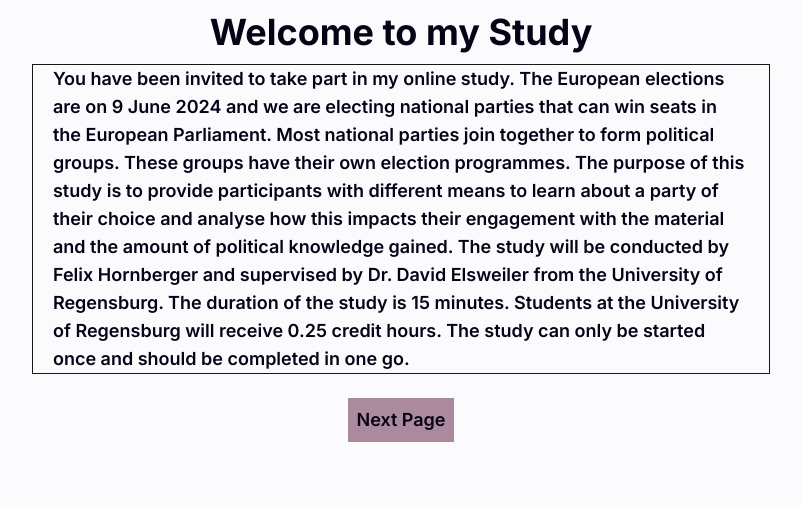
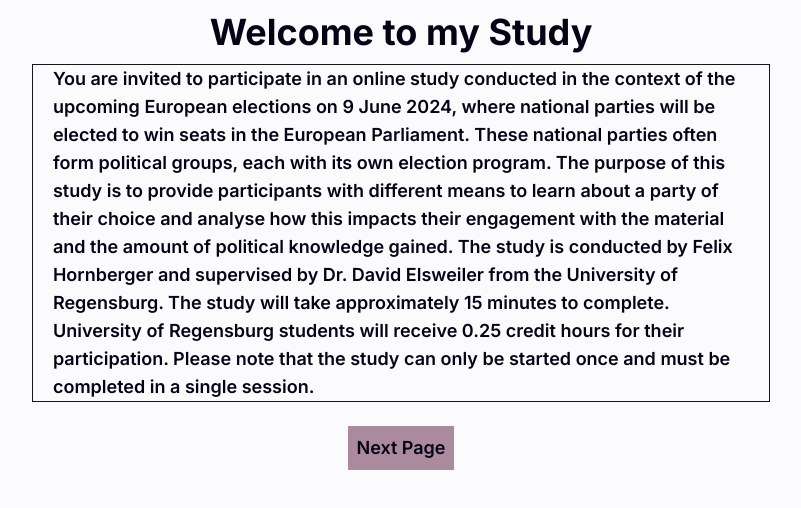
Before and after one commit to FelixHornberger/quote-and-vote, a Next.js app: page / in a window 1280 px wide. Shown: the top 508 px of the page, without its empty margins (239-1040 px from the left). Built offline with nearby package versions, Linux system fonts and the light colour scheme.

Commit message:
Update page intro text

```diff
--- a/app/page.tsx
+++ b/app/page.tsx
@@ -10,13 +10,12 @@ export default function Home() {
         <div className="px-5 flex justify-center">
           <div className="task-box mb-3 max-w-prose place-items-center px-5 border border-neutral-900">
               <p className="">
-                You have been invited to take part in my online study.
-                The European elections are on 9 June 2024 and we are electing national parties that can win seats in the European Parliament.
-                Most national parties join together to form political groups. These groups have their own election programmes.
+                You are invited to participate in an online study conducted in the context of the upcoming European elections on 9 June 2024, where national parties will be elected to win seats in the European Parliament.
+                These national parties often form political groups, each with its own election program.
                 The purpose of this study is to provide participants with different means to learn about a party of their choice and analyse how this impacts their engagement with the material and the amount of political knowledge gained.
-                The study will be conducted by Felix Hornberger and supervised by Dr. David Elsweiler from the University of Regensburg.
-                The duration of the study is 15 minutes. Students at the University of Regensburg will receive 0.25 credit hours.
-                The study can only be started once and should be completed in one go.
+                The study is conducted by Felix Hornberger and supervised by Dr. David Elsweiler from the University of Regensburg. The study will take approximately 15 minutes to complete.
+                University of Regensburg students will receive 0.25 credit hours for their participation.
+                Please note that the study can only be started once and must be completed in a single session.
               </p>
           </div>
         </div>
```
